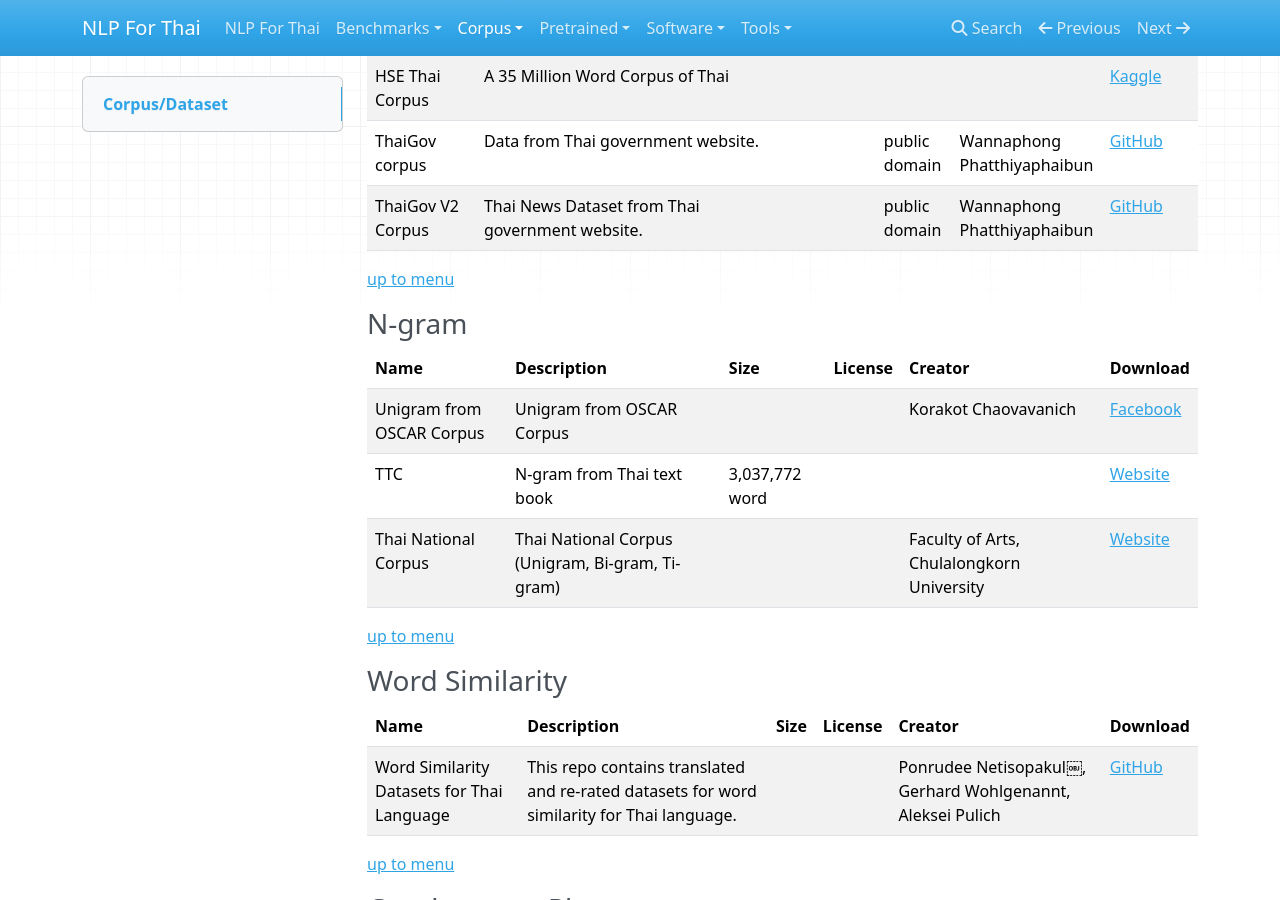
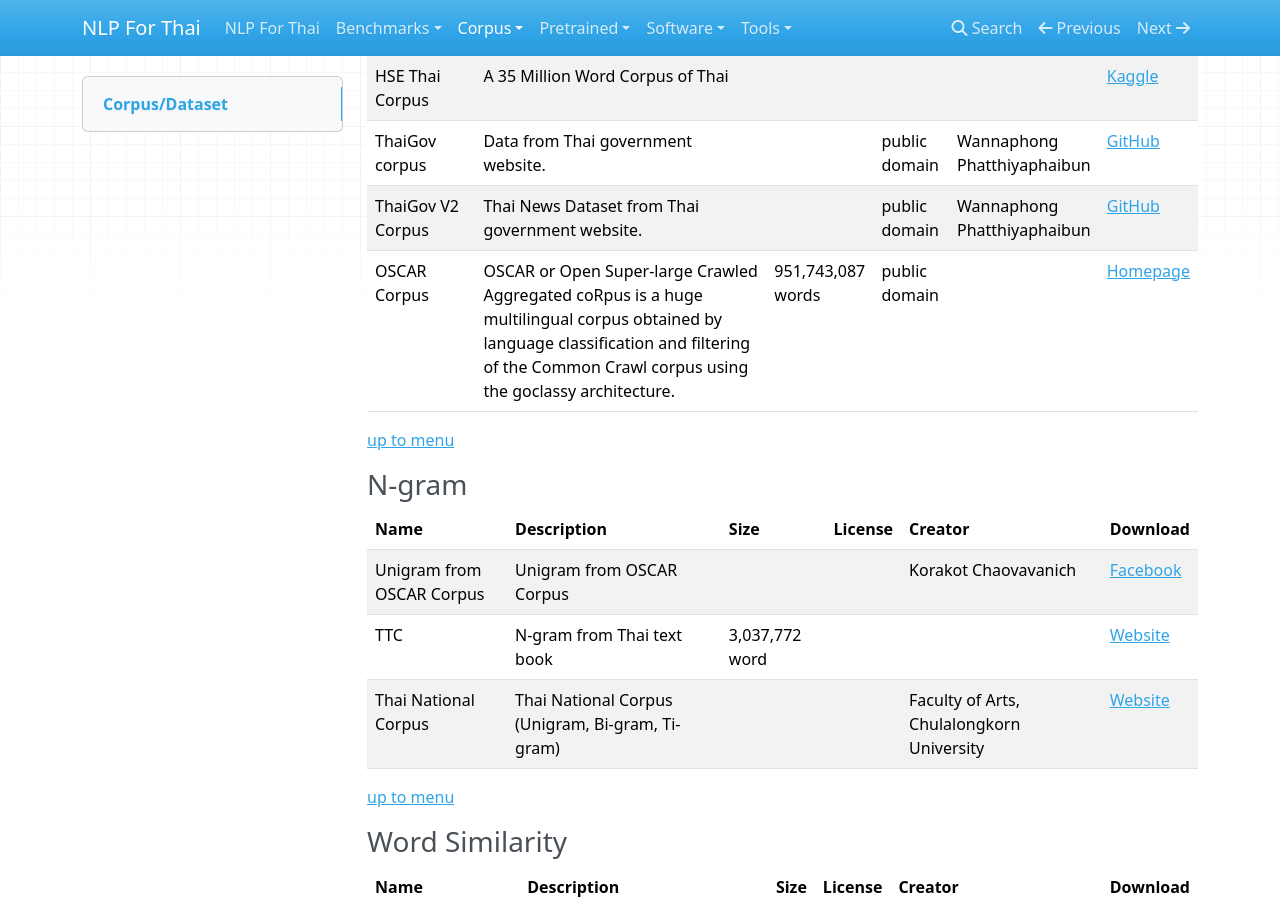
Before and after one commit to PyThaiNLP/nlpforthai.com, an MkDocs documentation site: the page built from docs/corpus/index.md, in a window 1280 px wide and 900 px high, scrolled down 10520 px. Built offline with MkDocs 1.6.1, drawn with Linux system fonts in a browser that asks for light colours; nearby versions of some CDN libraries.

Commit message:
Update index.md

```diff
--- a/docs/corpus/index.md
+++ b/docs/corpus/index.md
@@ -197,6 +197,7 @@
 | HSE Thai Corpus               | A 35 Million Word Corpus of Thai                             |                                                              |                 |                             | [Kaggle](https://www.kaggle.com/rtatman/hse-thai-corpus)     |
 | ThaiGov corpus                | Data from Thai government website.                           |                                                              | public domain   | Wannaphong Phatthiyaphaibun | [GitHub](https://github.com/PyThaiNLP/thaigov-corpus)        |
 | ThaiGov V2 Corpus             | Thai News Dataset from Thai government website.              |                                                              | public domain   | Wannaphong Phatthiyaphaibun | [GitHub](https://github.com/PyThaiNLP/thaigov-v2-corpus)     |
+| OSCAR Corpus                  | OSCAR or Open Super-large Crawled Aggregated coRpus is a huge multilingual corpus obtained by language classification and filtering of the Common Crawl corpus using the goclassy architecture. | 951,743,087 words                                            | public domain   |                             | [Homepage](https://oscar-corpus.com/)                        |
 
 [up to menu](#corpusdataset)
 
```
